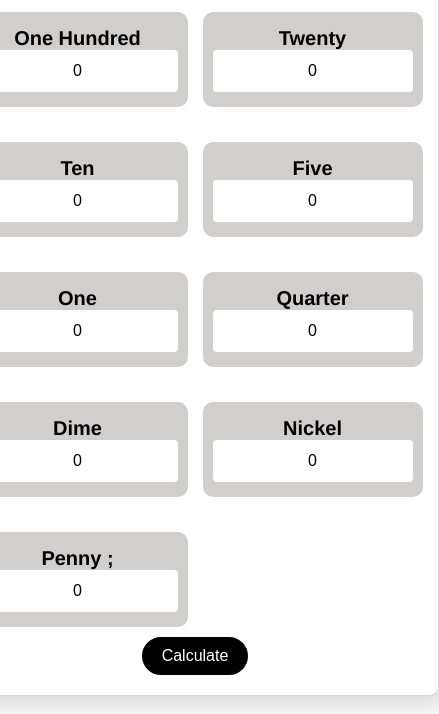
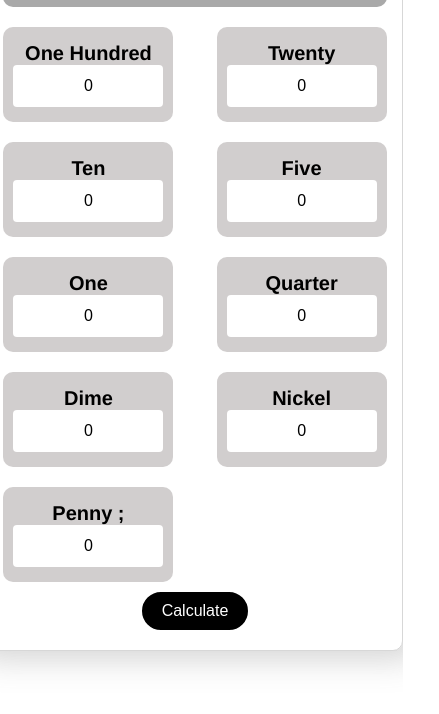
Before and after one commit to kadjialan/cash-register-js, a plain HTML site: page index.html in a window 390 px wide. Shown: the part 130-844 px from the top of the page, 439 px wide, since content can reach past the window. Drawn offline with Linux system fonts and the light colour scheme.

Commit message:
reponsive design

```diff
--- a/assets/styles/styles.css
+++ b/assets/styles/styles.css
@@ -93,10 +93,24 @@ label {
 
 @media screen and (max-width: 425px) {
   .currencies {
-    grid-template-columns: auto auto;
+    display: flex;
+    flex-wrap: wrap;
+    gap: 0;
+    width: 100%;
+    justify-content: space-between;
+    align-items: center;
   }
 
   .form-prices input {
     width: 100px;
   }
+
+  .form-row {
+    flex-direction: column;
+    display: flex;
+    width: 150px;
+    margin: 10px 0;
+    padding: 15px 10px;
+    border-radius: 10px;
+  }
 }
```
